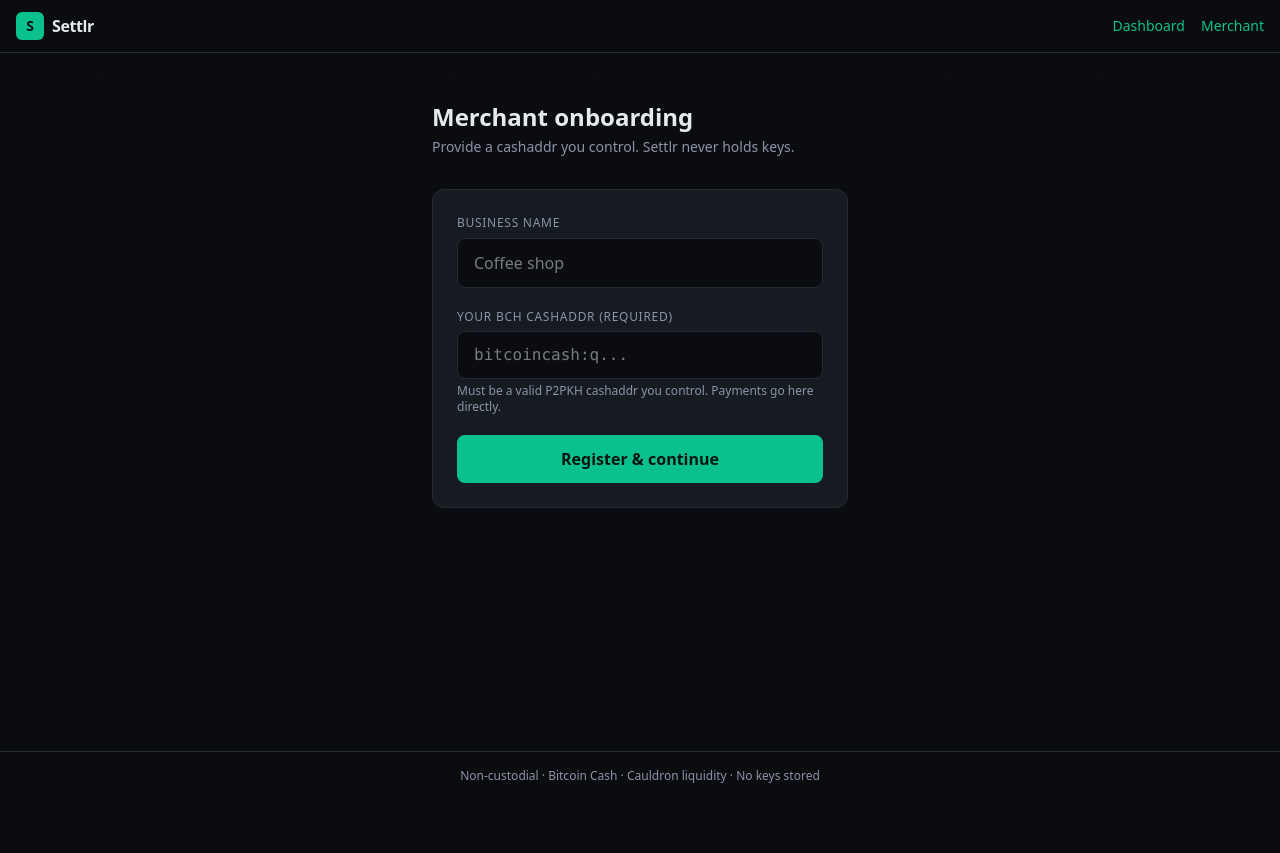
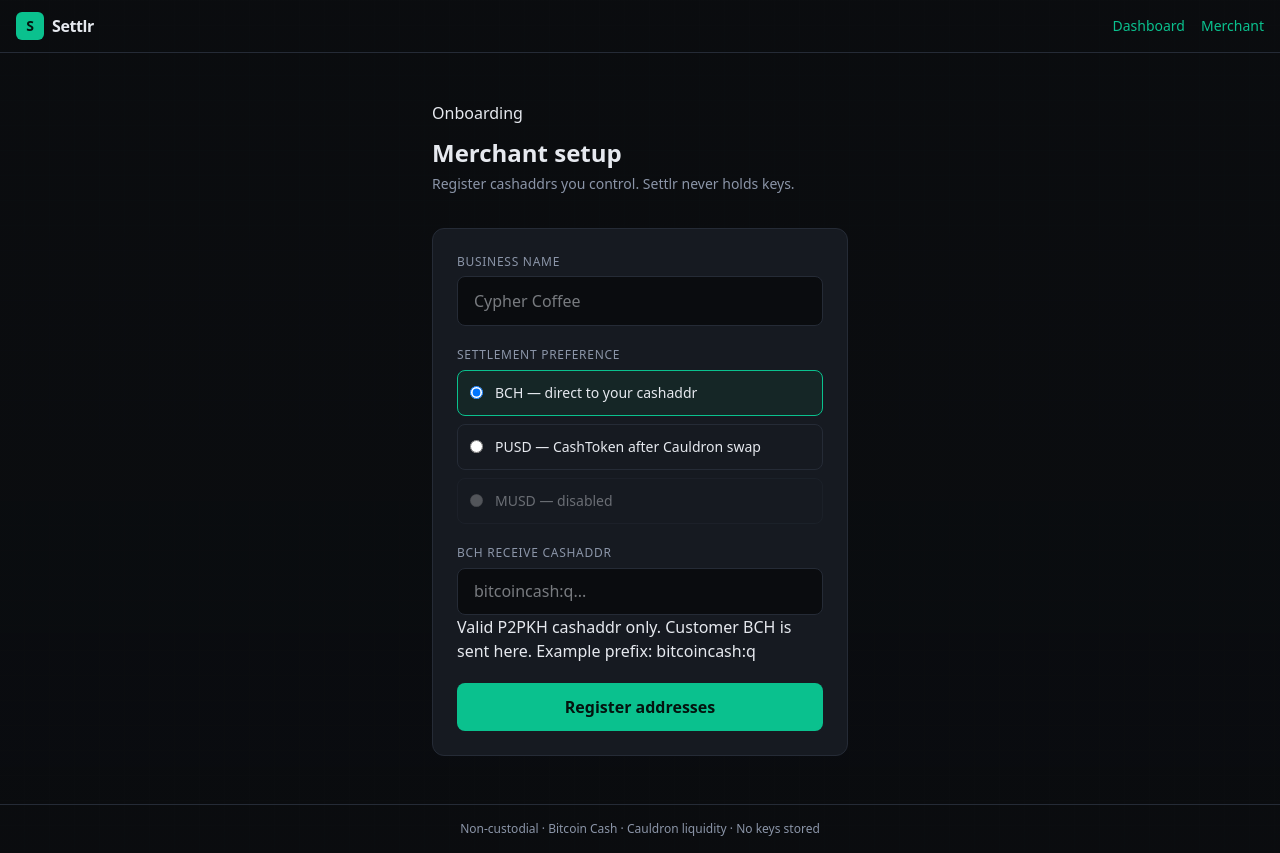
Before and after one commit to alberdioni8406/settlr, a Next.js app: page /merchant in a window 1280 px wide. Before the commit the page ends 800 px from the top, so only its background shows below. Built offline with nearby package versions, Linux system fonts and the light colour scheme.

Commit message:
Enhance MerchantPage with additional state and validation

```diff
--- a/src/app/merchant/page.tsx
+++ b/src/app/merchant/page.tsx
@@ -7,21 +7,29 @@ export default function MerchantPage() {
   const router = useRouter();
   const [step, setStep] = useState<'onboard' | 'invoice'>('onboard');
   const [merchantId, setMerchantId] = useState<string | null>(null);
+  const [destinations, setDestinations] = useState<{
+    BCH?: string;
+    PUSD?: string;
+  } | null>(null);
   const [name, setName] = useState('');
   const [bchAddress, setBchAddress] = useState('');
+  const [pusdAddress, setPusdAddress] = useState('');
   const [usdAmount, setUsdAmount] = useState('5.00');
   const [description, setDescription] = useState('Coffee');
   const [settlement, setSettlement] = useState<'BCH' | 'PUSD' | 'MUSD'>('BCH');
   const [loading, setLoading] = useState(false);
   const [error, setError] = useState<string | null>(null);
+  const [fieldError, setFieldError] = useState<string | null>(null);
 
   useEffect(() => {
     try {
       const id = localStorage.getItem('settlr_merchant_id');
+      const dest = localStorage.getItem('settlr_merchant_dest');
       if (id) {
         setMerchantId(id);
         setStep('invoice');
       }
+      if (dest) setDestinations(JSON.parse(dest));
     } catch {
       /* ignore */
     }
@@ -30,20 +38,44 @@ export default function MerchantPage() {
   async function onboard() {
     setLoading(true);
     setError(null);
+    setFieldError(null);
     try {
+      if (!bchAddress.trim()) {
+        setFieldError('bchAddress');
+        throw new Error('Enter your BCH cashaddr (bitcoincash:q…).');
+      }
+      if (settlement === 'PUSD' && !pusdAddress.trim() && !bchAddress.trim()) {
+        setFieldError('pusdAddress');
+        throw new Error(
+          'PUSD settlement needs a CashToken-capable cashaddr.'
+        );
+      }
+
       const res = await fetch('/api/merchants', {
         method: 'POST',
         headers: { 'Content-Type': 'application/json' },
         body: JSON.stringify({
           name: name || 'Merchant',
-          bchAddress,
+          bchAddress: bchAddress.trim(),
+          pusdAddress:
+            settlement === 'PUSD'
+              ? (pusdAddress.trim() || bchAddress.trim())
+              : pusdAddress.trim() || undefined,
           defaultSettlement: settlement,
         }),
       });
       const data = await res.json();
-      if (!res.ok) throw new Error(data.error || 'Failed to register');
+      if (!res.ok) {
+        if (data.field) setFieldError(data.field);
+        throw new Error(data.error || 'Failed to register');
+      }
       localStorage.setItem('settlr_merchant_id', data.id);
+      localStorage.setItem(
+        'settlr_merchant_dest',
+        JSON.stringify(data.destinations || {})
+      );
       setMerchantId(data.id);
+      setDestinations(data.destinations || {});
       setStep('invoice');
     } catch (e: unknown) {
       setError(e instanceof Error ? e.message : 'Failed');
@@ -55,6 +87,13 @@ export default function MerchantPage() {
   async function create() {
     if (!merchantId) {
       setError('Register your cashaddr first');
+      setStep('onboard');
+      return;
+    }
+    if (settlement === 'PUSD' && !destinations?.PUSD) {
+      setError(
+        'This merchant has no PUSD CashToken address. Re-register and set one.'
+      );
       setStep('onboard');
       return;
     }
@@ -95,16 +134,19 @@ export default function MerchantPage() {
 
   return (
     <div className="max-w-md mx-auto px-4 py-12">
-      <h1 className="text-2xl font-bold mb-1">
-        {step === 'onboard' ? 'Merchant onboarding' : 'Create invoice'}
+      <p className="tag mb-3">
+        {step === 'onboard' ? 'Onboarding' : 'Invoice'}
+      </p>
+      <h1 className="display text-2xl font-bold mb-1 glow-text">
+        {step === 'onboard' ? 'Merchant setup' : 'Create invoice'}
       </h1>
-      <p className="text-sm text-[var(--text-muted)] mb-8">
+      <p className="text-sm text-[var(--text-muted)] mb-8 leading-relaxed">
         {step === 'onboard'
-          ? 'Provide a cashaddr you control. Settlr never holds keys.'
-          : 'Customer pays BCH to your address. Settlement preference below.'}
+          ? 'Register cashaddrs you control. Settlr never holds keys.'
+          : 'Customer pays BCH to your address. Choose how you want to settle.'}
       </p>
 
-      <div className="card p-6 space-y-5">
+      <div className="card card-hot p-6 space-y-5">
         {step === 'onboard' ? (
           <>
             <div>
@@ -113,85 +155,36 @@ export default function MerchantPage() {
                 className="input"
                 value={name}
                 onChange={(e) => setName(e.target.value)}
-                placeholder="Coffee shop"
+                placeholder="Cypher Coffee"
               />
             </div>
+
             <div>
-              <label className="label">Your BCH cashaddr (required)</label>
-              <input
-                className="input mono text-xs"
-                value={bchAddress}
-                onChange={(e) => setBchAddress(e.target.value)}
-                placeholder="bitcoincash:q..."
-              />
-              <p className="text-xs text-[var(--text-muted)] mt-1">
-                Must be a valid P2PKH cashaddr you control. Payments go here
-                directly.
-              </p>
-            </div>
-            {error && <p className="text-sm text-[var(--danger)]">{error}</p>}
-            <button
-              className="btn btn-primary w-full"
-              onClick={onboard}
-              disabled={loading || !bchAddress.trim()}
-            >
-              {loading ? 'Validating…' : 'Register & continue'}
-            </button>
-          </>
-        ) : (
-          <>
-            <p className="text-xs text-[var(--text-muted)] mono">
-              Merchant {merchantId?.slice(0, 12)}…
-              <button
-                type="button"
-                className="ml-2 underline"
-                onClick={() => {
-                  localStorage.removeItem('settlr_merchant_id');
-                  setMerchantId(null);
-                  setStep('onboard');
-                }}
-              >
-                change address
-              </button>
-            </p>
-            <div>
-              <label className="label">Product / description</label>
-              <input
-                className="input"
-                value={description}
-                onChange={(e) => setDescription(e.target.value)}
-              />
-            </div>
-            <div>
-              <label className="label">Price (USD)</label>
-              <input
-                className="input mono"
-                type="number"
-                step="0.01"
-                min="0.01"
-                value={usdAmount}
-                onChange={(e) => setUsdAmount(e.target.value)}
-              />
-            </div>
-            <div>
-              <label className="label">Settlement</label>
+              <label className="label">Settlement preference</label>
               <div className="space-y-2">
                 {(
                   [
-                    { id: 'BCH', label: 'Receive BCH (direct to your cashaddr)' },
                     {
-                      id: 'PUSD',
-                      label: 'Settle in PUSD (unsigned plan — you sign later)',
+                      id: 'BCH' as const,
+                      label: 'BCH — direct to your cashaddr',
                     },
                     {
-                      id: 'MUSD',
-                      label: 'MUSD (disabled until contract health verified)',
+                      id: 'PUSD' as const,
+                      label: 'PUSD — CashToken after Cauldron swap',
                     },
-                  ] as const
+                    {
+                      id: 'MUSD' as const,
+                      label: 'MUSD — disabled',
+                    },
+                  ]
                 ).map((opt) => (
                   <label
                     key={opt.id}
-                    className="flex items-center gap-3 p-3 rounded-lg border border-[var(--border)] cursor-pointer hover:border-[var(--accent)]"
+                    className={`flex items-center gap-3 p-3 rounded-lg border cursor-pointer transition-colors ${
+                      settlement === opt.id
+                        ? 'border-[var(--accent)] bg-[rgba(0,230,118,0.06)]'
+                        : 'border-[var(--border)] hover:border-[var(--border-hot)]'
+                    } ${opt.id === 'MUSD' ? 'opacity-40' : ''}`}
                   >
                     <input
                       type="radio"
@@ -205,9 +198,176 @@ export default function MerchantPage() {
                 ))}
               </div>
             </div>
-            {error && <p className="text-sm text-[var(--danger)]">{error}</p>}
+
+            <div>
+              <label className="label">BCH receive cashaddr</label>
+              <input
+                className={`input text-xs ${
+                  fieldError === 'bchAddress' ? 'input-error' : ''
+                }`}
+                value={bchAddress}
+                onChange={(e) => {
+                  setBchAddress(e.target.value);
+                  setFieldError(null);
+                  setError(null);
+                }}
+                placeholder="bitcoincash:q..."
+                spellCheck={false}
+                autoComplete="off"
+              />
+              <p className="hint">
+                Valid P2PKH cashaddr only. Customer BCH is sent here. Example
+                prefix: bitcoincash:q
+              </p>
+            </div>
+
+            {settlement === 'PUSD' && (
+              <div>
+                <label className="label">
+                  PUSD CashToken receive cashaddr
+                </label>
+                <input
+                  className={`input text-xs ${
+                    fieldError === 'pusdAddress' ? 'input-error' : ''
+                  }`}
+                  value={pusdAddress}
+                  onChange={(e) => {
+                    setPusdAddress(e.target.value);
+                    setFieldError(null);
+                    setError(null);
+                  }}
+                  placeholder="bitcoincash:q... (token-capable wallet)"
+                  spellCheck={false}
+                  autoComplete="off"
+                />
+                <p className="hint">
+                  Address where PUSD CashTokens should land after you sign the
+                  Cauldron swap. Use a wallet that supports CashTokens
+                  (Paytaca, Cashtokens-capable). Leave blank to reuse your BCH
+                  cashaddr if that wallet is token-aware.
+                </p>
+              </div>
+            )}
+
+            {error && <div className="error-box">{error}</div>}
+
             <button
               className="btn btn-primary w-full"
+              onClick={onboard}
+              disabled={loading}
+            >
+              {loading ? 'Validating…' : 'Register addresses'}
+            </button>
+          </>
+        ) : (
+          <>
+            <div className="rounded-lg border border-[var(--border)] p-3 space-y-2 text-xs mono">
+              <div className="flex justify-between gap-2">
+                <span className="text-[var(--text-muted)]">Merchant</span>
+                <span>{merchantId?.slice(0, 14)}…</span>
+              </div>
+              {destinations?.BCH && (
+                <div>
+                  <span className="tag mr-2">BCH</span>
+                  <span className="break-all text-[var(--text-muted)]">
+                    {destinations.BCH}
+                  </span>
+                </div>
+              )}
+              {destinations?.PUSD && (
+                <div>
+                  <span className="tag-orange tag mr-2">PUSD</span>
+                  <span className="break-all text-[var(--text-muted)]">
+                    {destinations.PUSD}
+                  </span>
+                </div>
+              )}
+              <button
+                type="button"
+                className="text-[var(--orange)] underline text-xs"
+                onClick={() => {
+                  localStorage.removeItem('settlr_merchant_id');
+                  localStorage.removeItem('settlr_merchant_dest');
+                  setMerchantId(null);
+                  setDestinations(null);
+                  setStep('onboard');
+                }}
+              >
+                Change addresses
+              </button>
+            </div>
+
+            <div>
+              <label className="label">Product / description</label>
+              <input
+                className="input"
+                style={{ fontFamily: 'var(--font-body)' }}
+                value={description}
+                onChange={(e) => setDescription(e.target.value)}
+              />
+            </div>
+            <div>
+              <label className="label">Price (USD)</label>
+              <input
+                className="input"
+                type="number"
+                step="0.01"
+                min="0.01"
+                value={usdAmount}
+                onChange={(e) => setUsdAmount(e.target.value)}
+              />
+            </div>
+            <div>
+              <label className="label">Settlement for this invoice</label>
+              <div className="space-y-2">
+                {(
+                  [
+                    {
+                      id: 'BCH' as const,
+                      label: 'Receive BCH (no swap)',
+                    },
+                    {
+                      id: 'PUSD' as const,
+                      label: 'Settle to PUSD CashToken (you sign swap)',
+                    },
+                  ]
+                ).map((opt) => (
+                  <label
+                    key={opt.id}
+                    className={`flex items-center gap-3 p-3 rounded-lg border cursor-pointer ${
+                      settlement === opt.id
+                        ? 'border-[var(--accent)]'
+                        : 'border-[var(--border)]'
+                    }`}
+                  >
+                    <input
+                      type="radio"
+                      name="inv-settlement"
+                      checked={settlement === opt.id}
+                      onChange={() => setSettlement(opt.id)}
+                    />
+                    <span className="text-sm">{opt.label}</span>
+                  </label>
+                ))}
+              </div>
+              {settlement === 'PUSD' && (
+                <p className="hint">
+                  Customer still pays BCH. After detection, status becomes
+                  SETTLEMENT_REQUIRED until you complete the Cauldron swap into
+                  PUSD at{' '}
+                  <span className="mono text-[var(--orange)]">
+                    {destinations?.PUSD?.slice(0, 24) || 'your PUSD addr'}…
+                  </span>
+                </p>
+              )}
+            </div>
+
+            {error && <div className="error-box">{error}</div>}
+
+            <button
+              className={`btn w-full ${
+                settlement === 'PUSD' ? 'btn-orange' : 'btn-primary'
+              }`}
               onClick={create}
               disabled={loading}
             >
```
